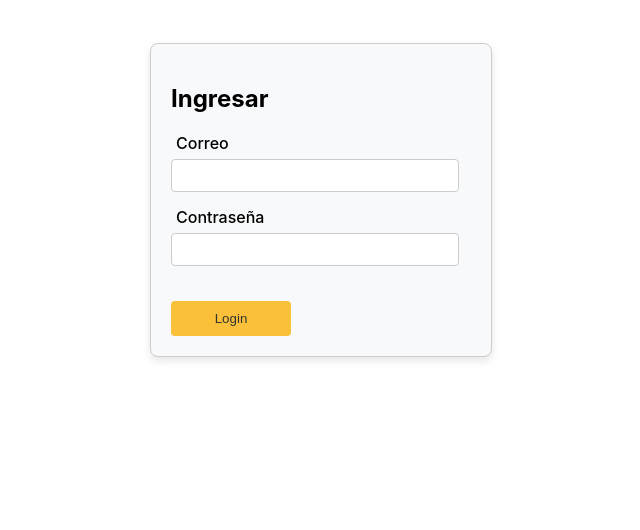
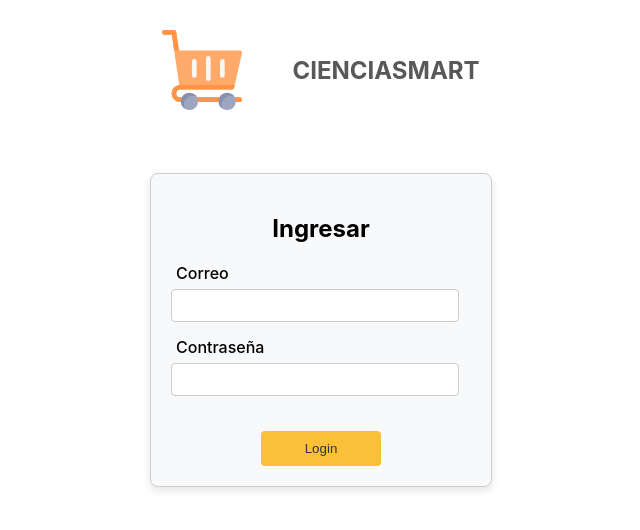
Before and after one commit to AAVAA-FC/Login-P5, a React (Create React App) app in the folder login-app-react/: page / in a window 1280 px wide. Shown: the top 530 px of the page, without its empty margins (319-959 px from the left). Built offline with nearby package versions, Linux system fonts and the light colour scheme.

Commit message:
Corrige componentes en App.js

```diff
--- a/login-app-react/src/App.js
+++ b/login-app-react/src/App.js
@@ -15,12 +15,13 @@ function App() {
     }
 
   return (
-/**    <div className="App">
-      <Header />
-      <LoginMenu />
-     </div>**/
     <CookiesProvider>
-	  <div> {cookies.user ? <WelcomeMenu user={cookies.user} /> : <LoginMenu onHandleLogin={handleLogin} />}</div>
+	    { cookies.user ? <WelcomeMenu user={cookies.user} /> :
+        <div className="App">
+          <Header />
+          <LoginMenu onHandleLogin={handleLogin} />
+        </div>
+      }
     </CookiesProvider>
   );
 }
```
